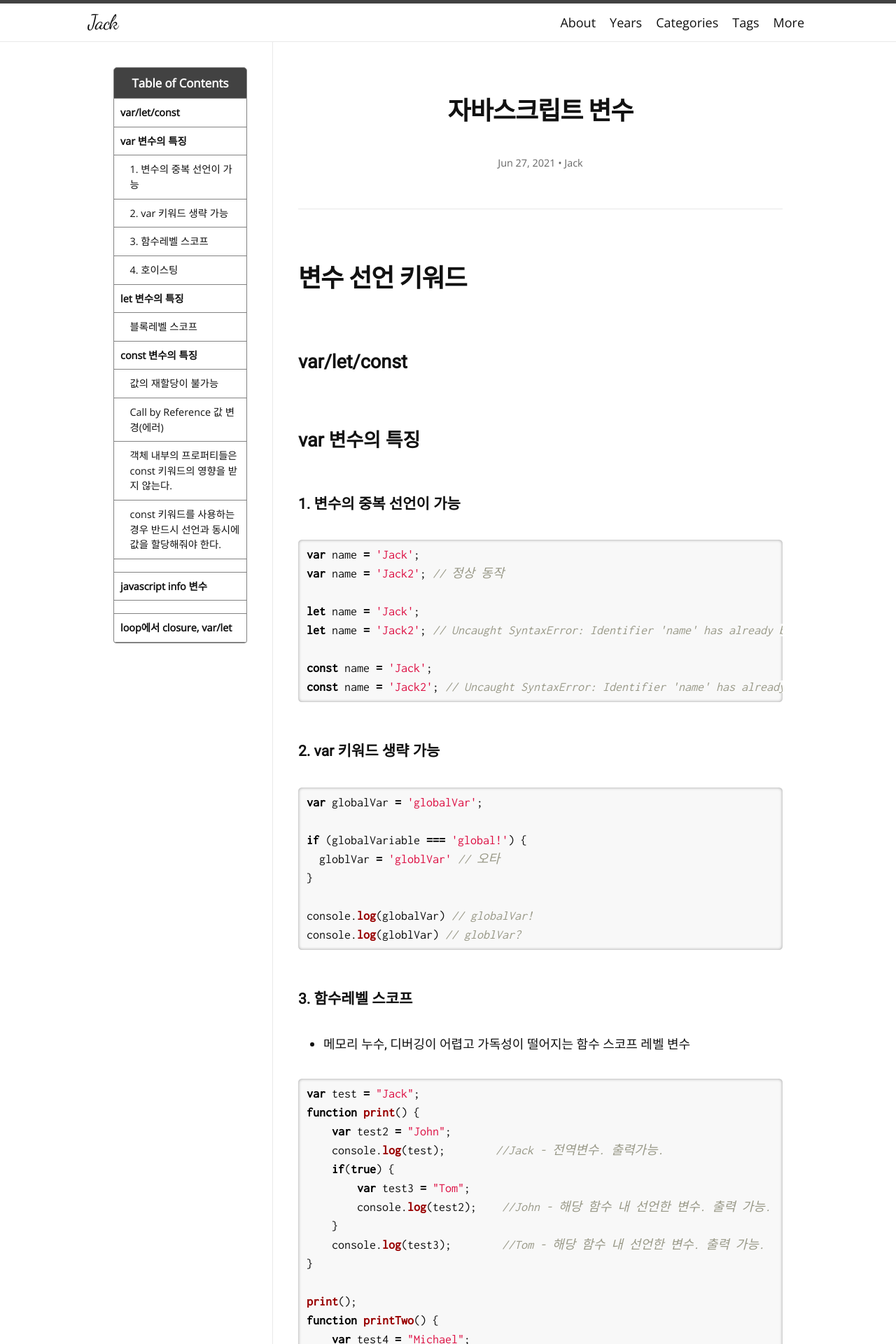
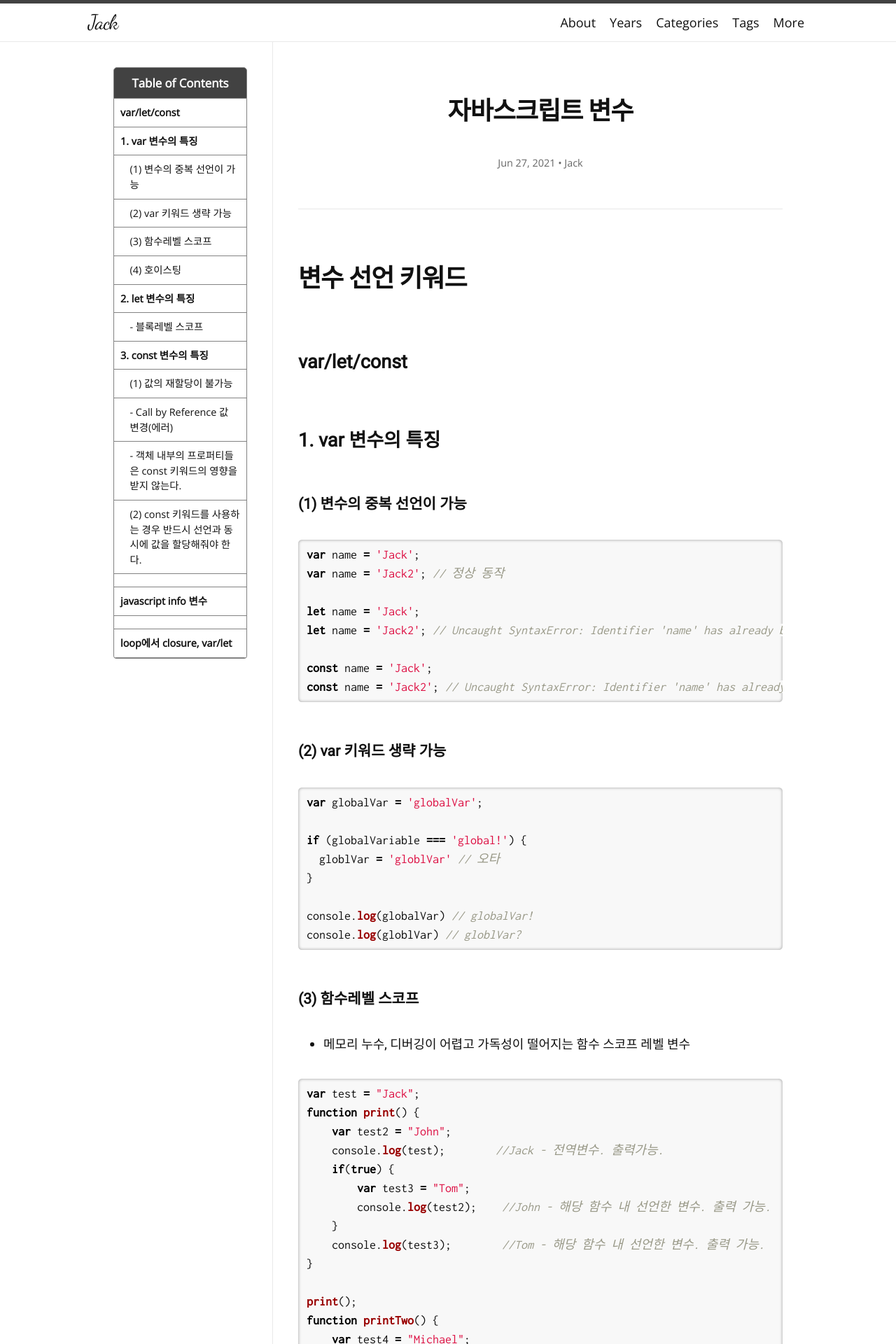
Before and after one commit to ha-jae-geun/jaegeunha94.github.io, a Jekyll site: the page built from _posts/2021-06-27-variable.md, in a window 1280 px wide. Shown: the top 1920 px of the page at 70% size. Built offline with Jekyll 4.4.1, drawn with Linux system fonts in a browser that asks for light colours; nearby versions of some CDN libraries; some web fonts are replaced; some of the changed text lies outside the part shown.

Commit message:
Update 2021-06-27-variable.md

````diff
--- a/_posts/2021-06-27-variable.md
+++ b/_posts/2021-06-27-variable.md
@@ -12,9 +12,9 @@ author:
 
 ## var/let/const
 
-## var 변수의 특징
+## 1. var 변수의 특징
 
-### 1. 변수의 중복 선언이 가능
+### (1) 변수의 중복 선언이 가능
 ```javascript
 var name = 'Jack';
 var name = 'Jack2'; // 정상 동작
@@ -26,7 +26,7 @@ const name = 'Jack';
 const name = 'Jack2'; // Uncaught SyntaxError: Identifier 'name' has already been declared
 ```
 
-### 2. var 키워드 생략 가능
+### (2) var 키워드 생략 가능
 ```javascript
 var globalVar = 'globalVar';
 
@@ -39,7 +39,7 @@ console.log(globlVar) // globlVar?
 ```
 
 
-### 3. 함수레벨 스코프
+### (3) 함수레벨 스코프
 * 메모리 누수, 디버깅이 어렵고 가독성이 떨어지는 함수 스코프 레벨 변수
 
 ```javascript
@@ -67,18 +67,18 @@ printTwo();
 ```
 
 
-### 4. 호이스팅
+### (4) 호이스팅
 * 호이스팅: 스코프 안에 있는 선언들을 모두 스코프의 최상단으로 끌어올리는 것
 * [let은 hoist 안되는게 아니라 TDZ에 들어가 있어 참조에러를 일으킨다.](https://evan-moon.github.io/2019/06/18/javascript-let-const/)
 
 
 
-## let 변수의 특징
+## 2. let 변수의 특징
 1. 변수의 중복 선언이 불가능하다.
 2. let 키워드는 생략이 불가능하다.
 3. 블록 레벨 스코프를 사용한다.
 
-### 블록레벨 스코프
+### - 블록레벨 스코프
 * 중괄호{}로 경계를 구분하는 블록레벨 스코프
 
 ```javascript
@@ -95,27 +95,27 @@ console.log(test2);   //Uncaught ReferenceError: test2 is not defined.
 
 
 
-## const 변수의 특징
-### 값의 재할당이 불가능
+## 3. const 변수의 특징
+### (1) 값의 재할당이 불가능
 ```javascript
 const test = 'Hello, World!';
 test = 'Bye, World!'; // Uncaught TypeError: Assignment to constant variable.
 ```
 
-### Call by Reference 값 변경(에러)
+### - Call by Reference 값 변경(에러)
 ```javascript
 const obj = { name: 'Jack' }
 obj = { name: 'Jack' } // Uncaught TypeError: Assignment to constant variable.
 ```
 
-### 객체 내부의 프로퍼티들은 const 키워드의 영향을 받지 않는다.
+### - 객체 내부의 프로퍼티들은 const 키워드의 영향을 받지 않는다.
 ```
 const obj = { name: 'Jack' }
 obj.name = 'John'
 console.log(obj) // { name: 'John' }
 ```
 
-### const 키워드를 사용하는 경우 반드시 선언과 동시에 값을 할당해줘야 한다.
+### (2) const 키워드를 사용하는 경우 반드시 선언과 동시에 값을 할당해줘야 한다.
 ```javascript
 const test; // Uncaught SyntaxError: Missing initializer in const declaration
 ```
````
